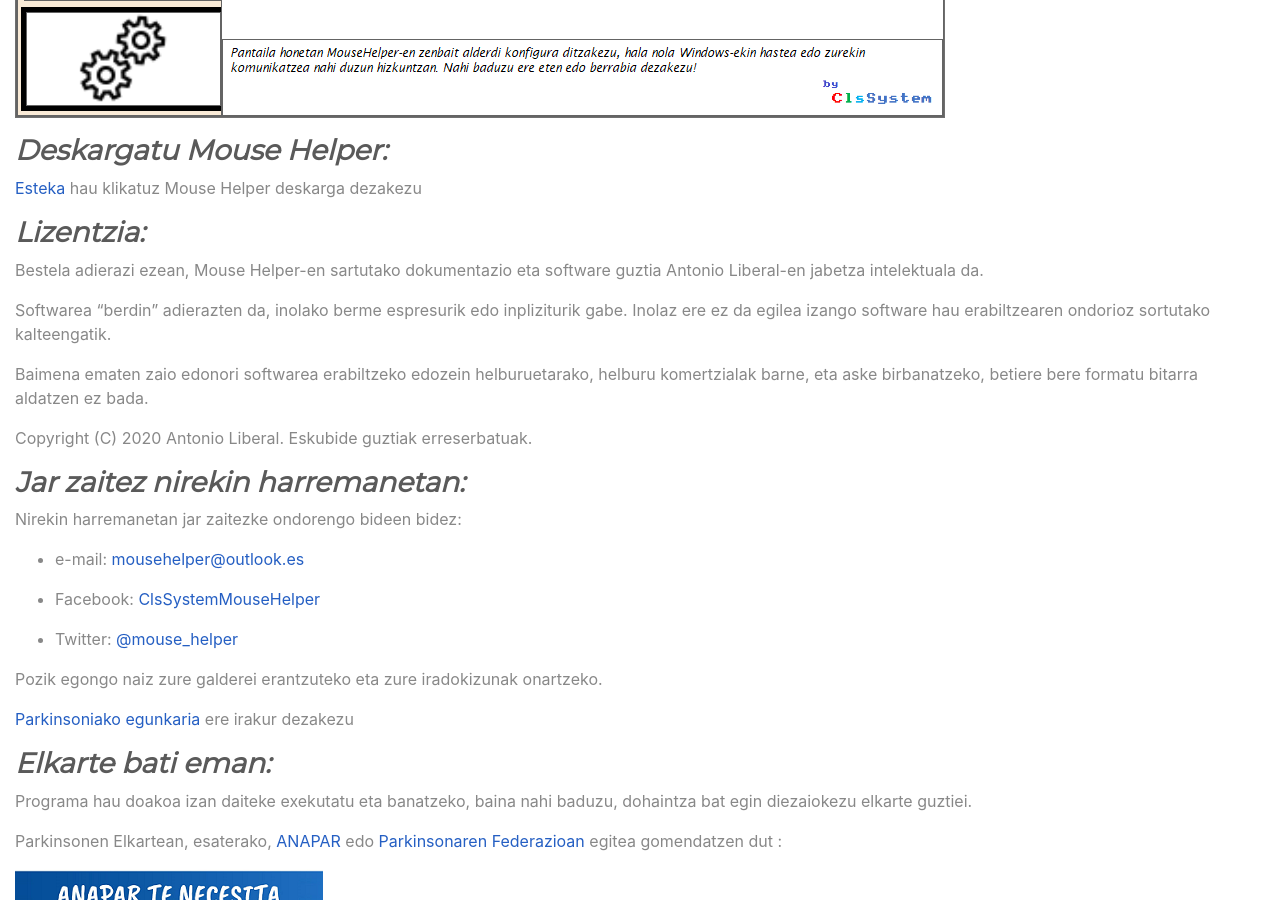
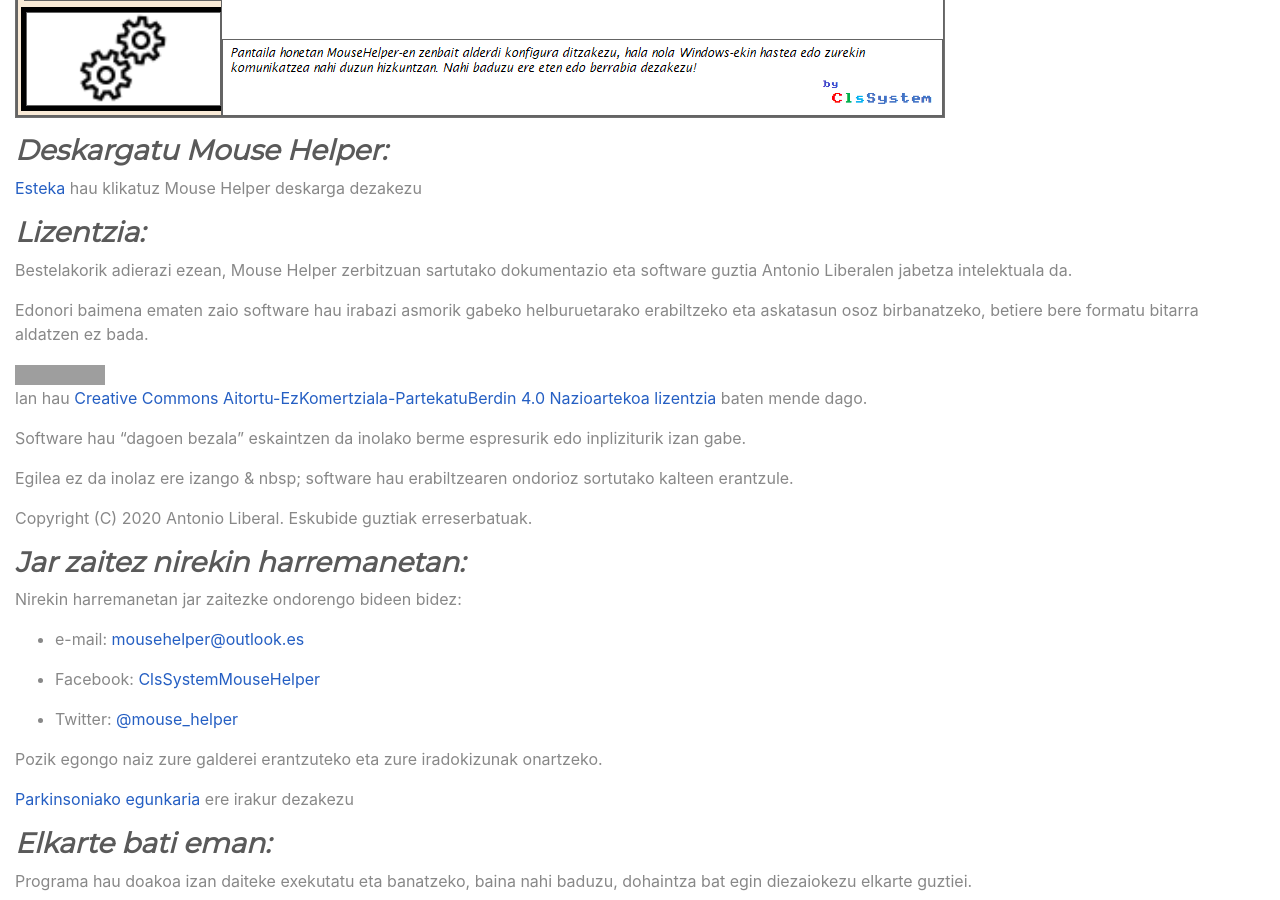
Before and after one commit to clssystem/MouseHelperWeb, a Jekyll site: the page built from EU/index.md, in a window 1280 px wide and 900 px high, scrolled down 3768 px. Built offline with Jekyll 4.4.1, drawn with Linux system fonts in a browser that asks for light colours; a style sheet for code colours, icons or effects is not loaded; grey boxes are pictures that could not be loaded.

Commit message:
Update index.md

```diff
--- a/EU/index.md
+++ b/EU/index.md
@@ -55,11 +55,15 @@ Gaixotasunik ez baduzu ere, programa hau erabilgarria izan daiteke zuretzat: pro
 
 ### <a name="licencia"></a><b><i>Lizentzia:</i></b>
 
-Bestela adierazi ezean, Mouse Helper-en sartutako dokumentazio eta software guztia Antonio Liberal-en jabetza intelektuala da.
+Bestelakorik adierazi ezean, Mouse Helper zerbitzuan sartutako dokumentazio eta software guztia Antonio Liberalen jabetza intelektuala da.
 
-Softwarea "berdin" adierazten da, inolako berme espresurik edo inpliziturik gabe. Inolaz ere ez da egilea izango software hau erabiltzearen ondorioz sortutako kalteengatik.
+Edonori baimena ematen zaio software hau irabazi asmorik gabeko helburuetarako erabiltzeko eta askatasun osoz birbanatzeko, betiere bere formatu bitarra aldatzen ez bada.
 
-Baimena ematen zaio edonori softwarea erabiltzeko edozein helburuetarako, helburu komertzialak barne, eta aske birbanatzeko, betiere bere formatu bitarra aldatzen ez bada.
+<a rel="license" href="http://creativecommons.org/licenses/by-nc-sa/4.0/deed.eu_ES"><img alt="Creative Commons lizentzia" style="border-width:0" src="https://i.creativecommons.org/l/by-nc-sa/4.0/88x31.png" /></a><br />lan hau <a rel="license" href="http://creativecommons.org/licenses/by-nc-sa/4.0/deed.es_ES">Creative Commons Aitortu-EzKomertziala-PartekatuBerdin 4.0 Nazioartekoa lizentzia</a> baten mende dago.
+
+Software hau "dagoen bezala" eskaintzen da inolako berme espresurik edo inpliziturik izan gabe.
+
+Egilea ez da inolaz ere izango & nbsp; software hau erabiltzearen ondorioz sortutako kalteen erantzule.
 
 Copyright (C) 2020 Antonio Liberal. Eskubide guztiak erreserbatuak.
 
```
